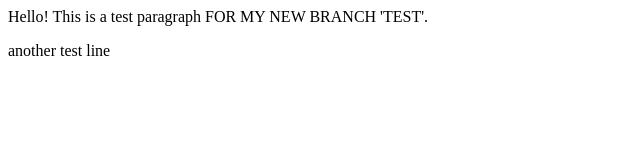
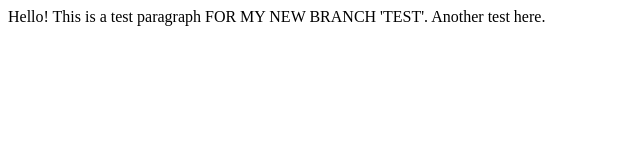
Before and after one commit to VN-Sriguna/HelloMay, a plain HTML site: page index.html in a window 1280 px wide. Shown: the whole page, without its empty margins (0-640 px from the left). Drawn offline with Linux system fonts and the light colour scheme.

Commit message:
another test in line seven

```diff
--- a/index.html
+++ b/index.html
@@ -4,7 +4,6 @@
 
     </head>
     <body>
-        <P> Hello! This is a test paragraph FOR MY NEW BRANCH 'TEST'. </P>
-        <P> another test line </P>
+        <P> Hello! This is a test paragraph FOR MY NEW BRANCH 'TEST'. Another test here. </P>
     </body>
 </html>
```
